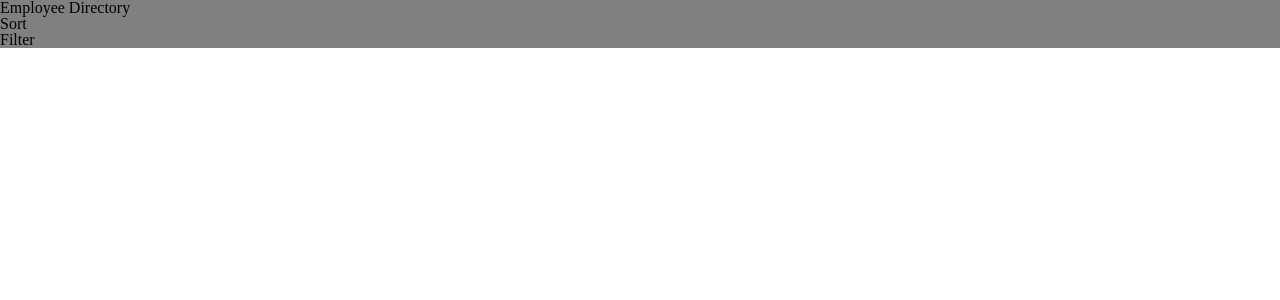
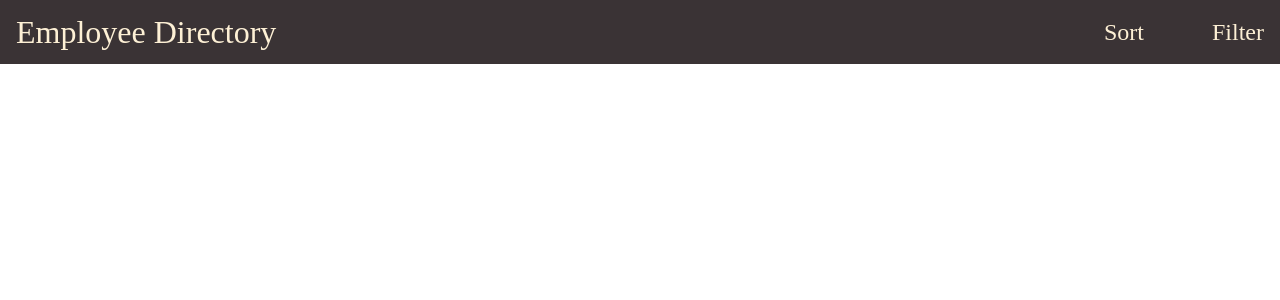
Before and after one commit to nbur4556/employee-directory, a React (Create React App) app: page / in a window 1280 px wide. Shown: the top 300 px of the page. Built offline with nearby package versions, Linux system fonts and the light colour scheme.

Commit message:
styles navbar

```diff
--- a/src/App.js
+++ b/src/App.js
@@ -1,10 +1,8 @@
 import React from 'react';
+import './stylesheets/reset.css';
 
 // Components
 import Toolbar from './components/Toolbar.js';
-
-// Stylesheets
-import './stylesheets/reset.css';
 
 function App() {
     return (
--- a/src/stylesheets/toolbar.css
+++ b/src/stylesheets/toolbar.css
@@ -1,3 +1,29 @@
 nav{
-    background-color: gray;
+    display: flex;
+    flex-direction: row;
+    justify-content: space-between;
+    align-items: center;
+
+    background-color: #3A3335;
+    padding: 1rem;
 }
+
+ul{
+    display: flex;
+    flex-direction: row;
+    justify-content: space-between;
+
+    width: 10rem;
+}
+
+h1{
+    font-size: 2rem;
+}
+
+li{
+    font-size: 1.5rem;
+}
+
+h1, li{
+    color: #FDF0D5;
+}
```
